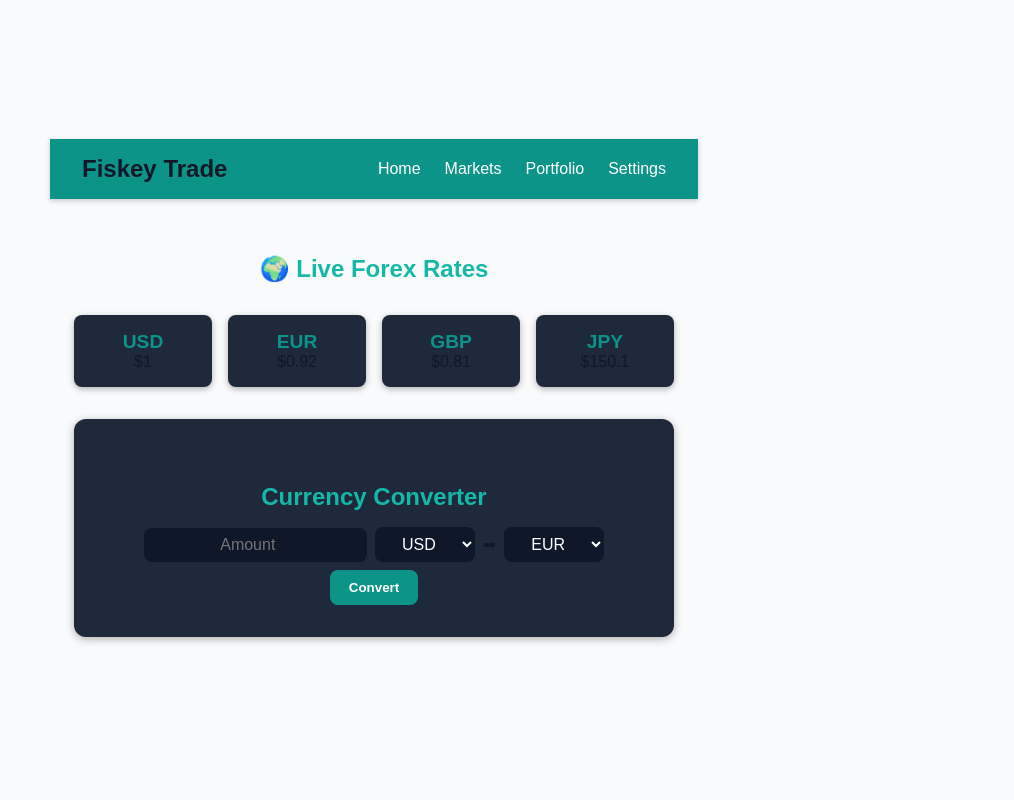
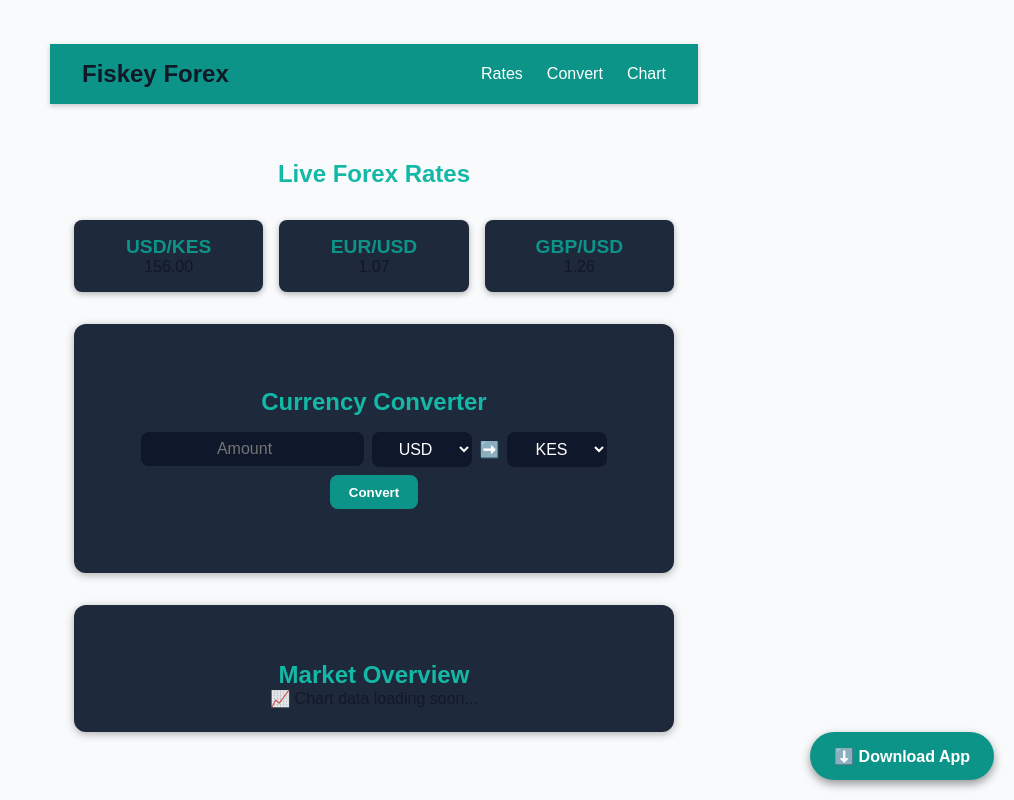
Before and after one commit to fiskey260/fiskey-pwa, a React (Vite) app: page / in a window 1280 px wide. Shown: the whole page, without its empty margins (266-1280 px from the left). Built offline with nearby package versions, Linux system fonts and the light colour scheme.

Commit message:
Update App.jsx

```diff
--- a/src/App.jsx
+++ b/src/App.jsx
@@ -1,76 +1,96 @@
 import React, { useState, useEffect } from "react";
 import "./App.css";
 
-export default function App() {
-  const [rates, setRates] = useState({
-    USD: 1.0,
-    EUR: 0.92,
-    GBP: 0.81,
-    JPY: 150.1,
-  });
+function App() {
+  const [deferredPrompt, setDeferredPrompt] = useState(null);
+  const [showInstall, setShowInstall] = useState(false);
   const [amount, setAmount] = useState("");
   const [fromCurrency, setFromCurrency] = useState("USD");
-  const [toCurrency, setToCurrency] = useState("EUR");
+  const [toCurrency, setToCurrency] = useState("KES");
   const [result, setResult] = useState("");
-  const [deferredPrompt, setDeferredPrompt] = useState(null);
-  const [showInstallButton, setShowInstallButton] = useState(false);
 
-  // 💱 Convert currency
-  const convert = () => {
-    const rate = rates[toCurrency] / rates[fromCurrency];
-    setResult((amount * rate).toFixed(2));
-  };
-
-  // 📲 Handle PWA install prompt
+  // 📱 PWA Install logic
   useEffect(() => {
     const handleBeforeInstallPrompt = (e) => {
       e.preventDefault();
       setDeferredPrompt(e);
-      setShowInstallButton(true);
+      setShowInstall(true);
     };
 
     window.addEventListener("beforeinstallprompt", handleBeforeInstallPrompt);
-    return () => {
-      window.removeEventListener("beforeinstallprompt", handleBeforeInstallPrompt);
-    };
+    return () =>
+      window.removeEventListener(
+        "beforeinstallprompt",
+        handleBeforeInstallPrompt
+      );
   }, []);
 
   const handleInstallClick = async () => {
     if (!deferredPrompt) return;
     deferredPrompt.prompt();
-    const choice = await deferredPrompt.userChoice;
-    if (choice.outcome === "accepted") {
-      console.log("✅ App installed successfully!");
+    const { outcome } = await deferredPrompt.userChoice;
+    if (outcome === "accepted") {
+      console.log("PWA installed successfully!");
     }
     setDeferredPrompt(null);
-    setShowInstallButton(false);
+    setShowInstall(false);
+  };
+
+  // 💱 Simple conversion logic
+  const handleConvert = () => {
+    if (amount === "" || isNaN(amount)) {
+      setResult("Please enter a valid amount");
+      return;
+    }
+
+    const rates = {
+      USD: 1,
+      KES: 156,
+      EUR: 0.93,
+      GBP: 0.79,
+    };
+
+    const fromRate = rates[fromCurrency];
+    const toRate = rates[toCurrency];
+    const converted = ((amount / fromRate) * toRate).toFixed(2);
+    setResult(`${amount} ${fromCurrency} = ${converted} ${toCurrency}`);
+  };
+
+  // 📦 Direct app download link (APK or ZIP)
+  const handleDownloadClick = () => {
+    const downloadUrl =
+      "https://github.com/fiskey260/fiskey-pwa/releases/latest/download/fiskey-pwa.apk"; // 🟢 Replace with your real APK or ZIP link
+    window.open(downloadUrl, "_blank");
   };
 
   return (
-    <div>
-      {/* 🧭 Navbar */}
+    <div className="App">
       <header className="navbar">
-        <h1>Fiskey Trade</h1>
+        <h1>Fiskey Forex</h1>
         <nav>
-          <a href="#">Home</a>
-          <a href="#">Markets</a>
-          <a href="#">Portfolio</a>
-          <a href="#">Settings</a>
+          <a href="#rates">Rates</a>
+          <a href="#convert">Convert</a>
+          <a href="#chart">Chart</a>
         </nav>
       </header>
 
       <main>
-        <h2>🌍 Live Forex Rates</h2>
-        <div className="rates-grid">
-          {Object.keys(rates).map((currency) => (
-            <div className="rate-card" key={currency}>
-              <strong>{currency}</strong>${rates[currency]}
+        <section id="rates">
+          <h2>Live Forex Rates</h2>
+          <div className="rates-grid">
+            <div className="rate-card">
+              <strong>USD/KES</strong> 156.00
             </div>
-          ))}
-        </div>
+            <div className="rate-card">
+              <strong>EUR/USD</strong> 1.07
+            </div>
+            <div className="rate-card">
+              <strong>GBP/USD</strong> 1.26
+            </div>
+          </div>
+        </section>
 
-        {/* 💱 Currency Converter */}
-        <div className="converter-box">
+        <section id="convert" className="converter-box">
           <h2>Currency Converter</h2>
           <div className="inputs">
             <input
@@ -83,35 +103,45 @@ export default function App() {
               value={fromCurrency}
               onChange={(e) => setFromCurrency(e.target.value)}
             >
-              {Object.keys(rates).map((cur) => (
-                <option key={cur}>{cur}</option>
-              ))}
+              <option value="USD">USD</option>
+              <option value="KES">KES</option>
+              <option value="EUR">EUR</option>
+              <option value="GBP">GBP</option>
             </select>
-            <span>➡</span>
+            <span>➡️</span>
             <select
               value={toCurrency}
               onChange={(e) => setToCurrency(e.target.value)}
             >
-              {Object.keys(rates).map((cur) => (
-                <option key={cur}>{cur}</option>
-              ))}
+              <option value="USD">USD</option>
+              <option value="KES">KES</option>
+              <option value="EUR">EUR</option>
+              <option value="GBP">GBP</option>
             </select>
-            <button onClick={convert}>Convert</button>
+            <button onClick={handleConvert}>Convert</button>
           </div>
-          {result && (
-            <p className="result">
-              {amount} {fromCurrency} = {result} {toCurrency}
-            </p>
-          )}
-        </div>
+          <div className="result">{result}</div>
+        </section>
+
+        <section id="chart" className="chart-box">
+          <h2>Market Overview</h2>
+          <p>📈 Chart data loading soon...</p>
+        </section>
       </main>
 
-      {/* 📲 Floating Download Button */}
-      {showInstallButton && (
-        <button className="install-fab" onClick={handleInstallClick}>
-          📲 Install App
+      {/* 📲 Floating Action Buttons */}
+      <div className="fab-container">
+        {showInstall && (
+          <button className="install-fab" onClick={handleInstallClick}>
+            📲 Install App
+          </button>
+        )}
+        <button className="download-fab" onClick={handleDownloadClick}>
+          ⬇️ Download App
         </button>
-      )}
+      </div>
     </div>
   );
 }
+
+export default App;
```
